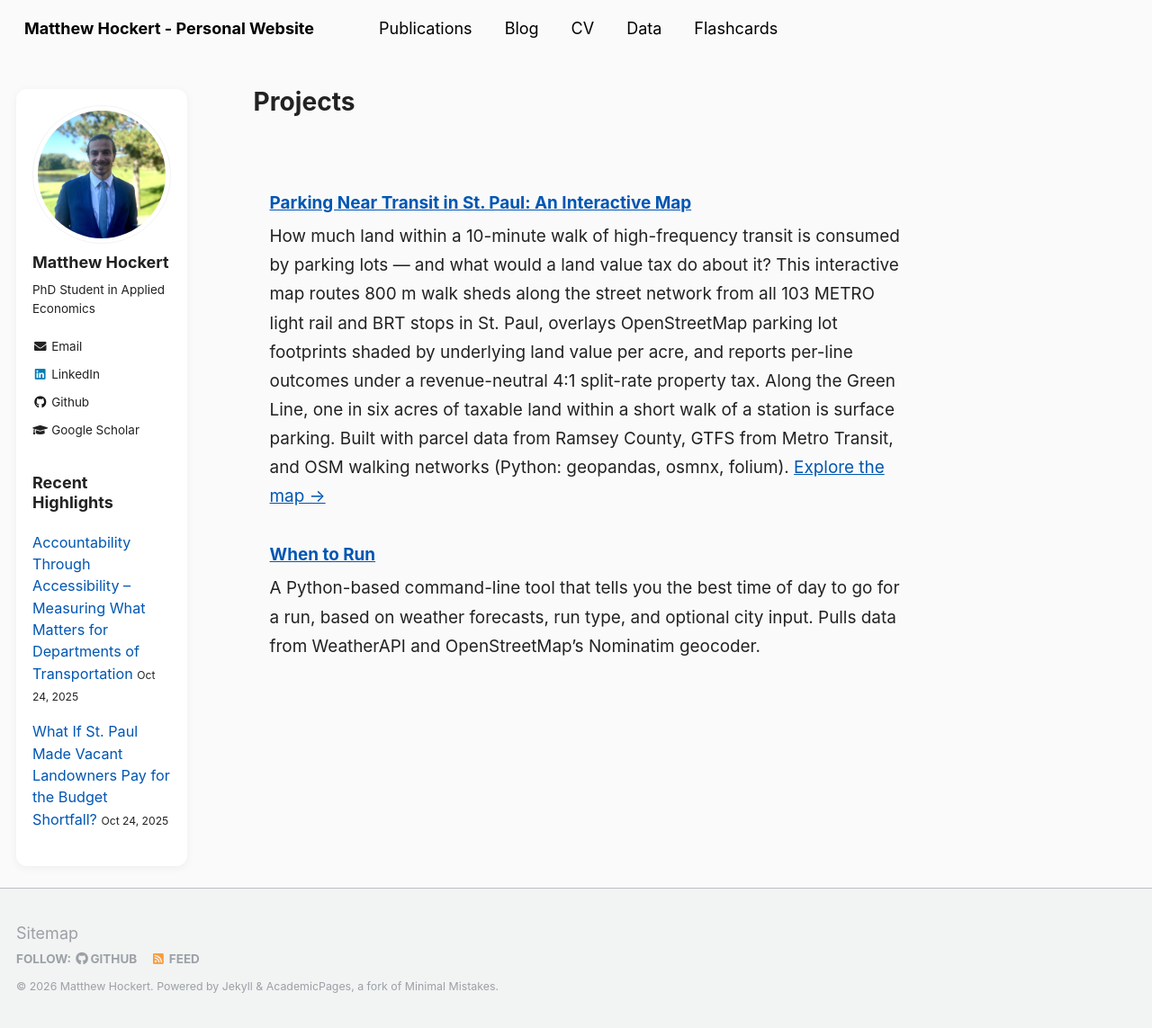
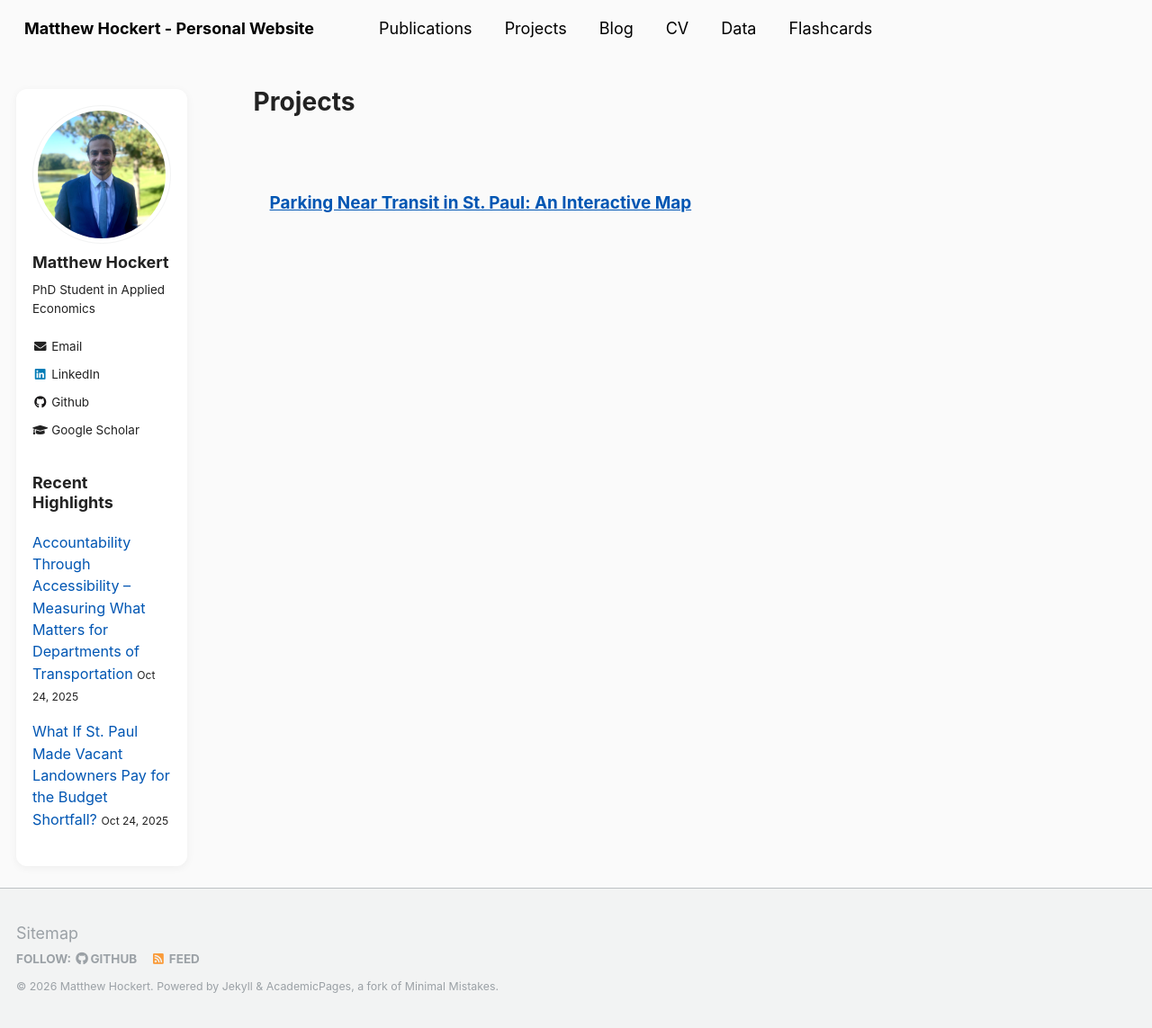
Before and after one commit to MatthewHockert/MatthewHockert.github.io, a Jekyll site: the page built from _pages/projects.md, in a window 1280 px wide and 1143 px high. Shown: the whole window at 90% size. Built offline with Jekyll 4.4.1, drawn with Linux system fonts in a browser that asks for light colours.

Commit message:
Add Projects to nav; trim projects page to St. Paul map

```diff
--- a/_data/navigation.yml
+++ b/_data/navigation.yml
@@ -2,6 +2,9 @@
 main:
   - title: "Publications"
     url: /publications/
+
+  - title: "Projects"
+    url: /projects/
 
  # - title: "Talks"
   #  url: /talks/
--- a/_pages/projects.md
+++ b/_pages/projects.md
@@ -7,7 +7,3 @@ nav: true
 ---
 
 ### [Parking Near Transit in St. Paul: An Interactive Map](/files/maps/stpaul_transit_parking.html)
-How much land within a 10-minute walk of high-frequency transit is consumed by parking lots — and what would a land value tax do about it? This interactive map routes 800 m walk sheds along the street network from all 103 METRO light rail and BRT stops in St. Paul, overlays OpenStreetMap parking lot footprints shaded by underlying land value per acre, and reports per-line outcomes under a revenue-neutral 4:1 split-rate property tax. Along the Green Line, one in six acres of taxable land within a short walk of a station is surface parking. Built with parcel data from Ramsey County, GTFS from Metro Transit, and OSM walking networks (Python: geopandas, osmnx, folium). [Explore the map →](/files/maps/stpaul_transit_parking.html)
-
-### [When to Run](https://github.com/MatthewHockert/when_to_run)
-A Python-based command-line tool that tells you the best time of day to go for a run, based on weather forecasts, run type, and optional city input. Pulls data from WeatherAPI and OpenStreetMap’s Nominatim geocoder.
```
